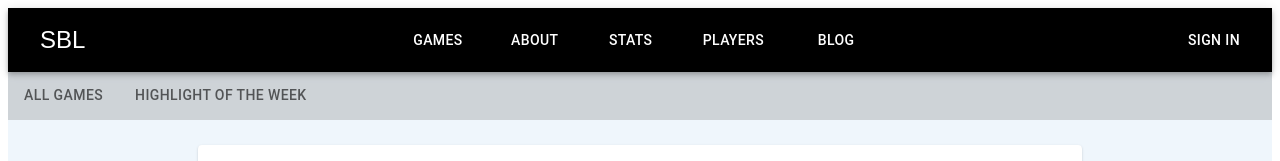
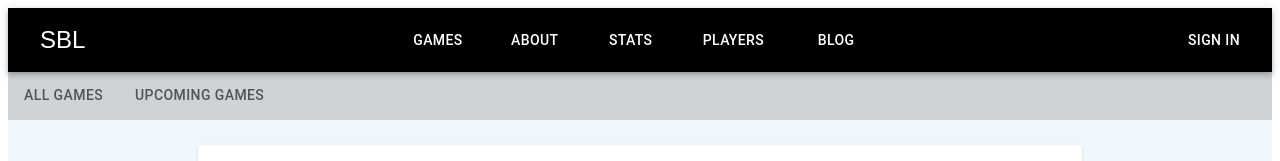
Before and after one commit to walethesolution/SBL, a React (Create React App) app in the folder sbl-frontend/: page /games in a window 1280 px wide. Shown: the top 161 px of the page. Built offline with nearby package versions, Linux system fonts and the light colour scheme.

Commit message:
Change highlights of the week to upcoming games

```diff
--- a/sbl-frontend/src/components/games/index.tsx
+++ b/sbl-frontend/src/components/games/index.tsx
@@ -18,7 +18,7 @@ export default function Games() {
       <Box>
         <Tabs style={{ backgroundColor: "rgba(128, 128, 128, 0.30)" }}>
           <Tab value="0" label="All games" />
-          <Tab value="1" label="Highlight of the week" />
+          <Tab value="1" label="Upcoming games" />
         </Tabs>
         <Box
           sx={{
```
